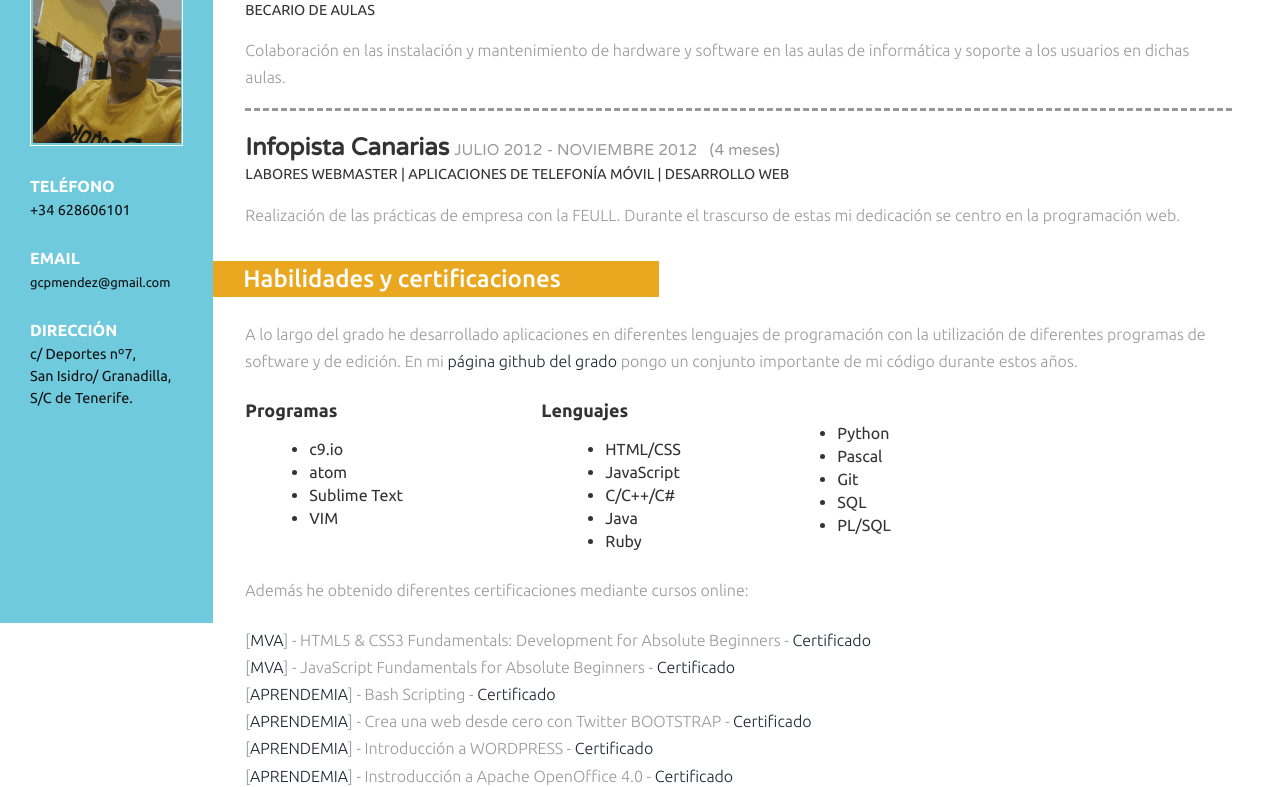
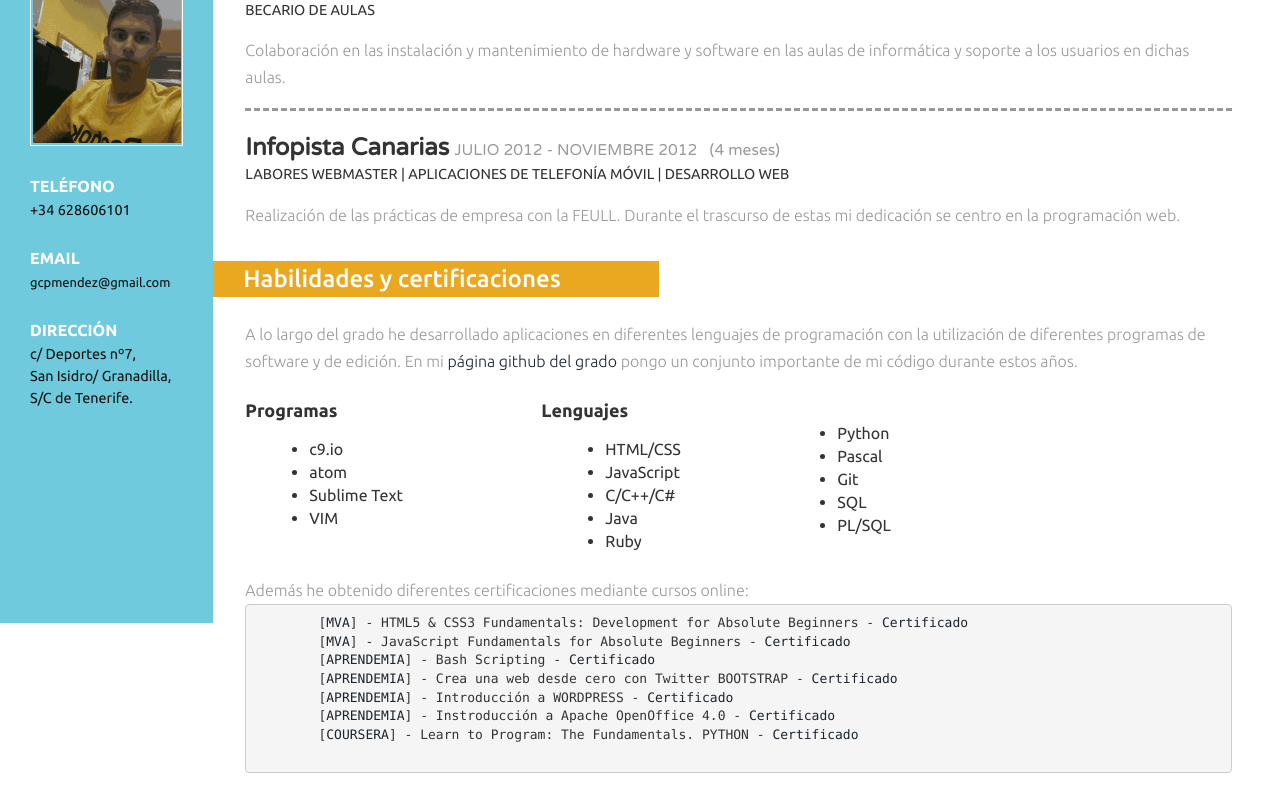
Before and after one commit to gcpmendez/CV, a plain HTML site: page index.html in a window 1280 px wide. Shown: the part 177-964 px from the top of the page. Drawn offline with Linux system fonts and the light colour scheme; files whose address does not match are found by name.

Commit message:
Actualizando index.html

```diff
--- a/index.html
+++ b/index.html
@@ -19,7 +19,6 @@ Smartphone Compatible web template, free webdesigns for Nokia, Samsung, LG, Sony
 <link href='http://fonts.googleapis.com/css?family=Ubuntu:300,400,500,700' rel='stylesheet' type='text/css'>
 <link href='http://fonts.googleapis.com/css?family=Varela+Round' rel='stylesheet' type='text/css'>
 <!-- start menu -->
-
 </head>
 <body>
 <!-- header -->
@@ -133,15 +132,15 @@ Smartphone Compatible web template, free webdesigns for Nokia, Samsung, LG, Sony
 
 			 </div>
 			  <div class="skill_info">
-			 <p>Además he obtenido diferentes certificaciones mediante cursos online:</p><br>
-			   <p style='font-size:100%' >[<a href="http://www.microsoftvirtualacademy.com/">MVA</a>] - HTML5 & CSS3 Fundamentals: Development for Absolute Beginners - <a href="Certificados/Certificate HTML5.pdf">Certificado</a> </p>
-    <p style='font-size:100%'>[<a href="http://www.microsoftvirtualacademy.com/">MVA</a>] - JavaScript Fundamentals for Absolute Beginners - <a href="Certificados/Certificate JS.pdf">Certificado</a> </p>
-    <p style='font-size:100%'>[<a href="https://aprendemia.com/">APRENDEMIA</a>] - Bash Scripting - <a href="Certificados/Certificado BASH.pdf">Certificado</a> </p>
-  <p style='font-size:100%'>[<a href="https://aprendemia.com/">APRENDEMIA</a>] - Crea una web desde cero con Twitter BOOTSTRAP - <a href="Certificados/Certificado BOOTSTRAP.pdf">Certificado</a> </p>
- <p style='font-size:100%'>[<a href="https://aprendemia.com/">APRENDEMIA</a>] - Introducción a WORDPRESS - <a href="Certificados/Certificado WORDPRESS.pdf">Certificado</a> </p>
-  <p style='font-size:100%'>[<a href="https://aprendemia.com/">APRENDEMIA</a>] - Instroducción a Apache OpenOffice 4.0 - <a href="Certificados/Certificado OFFICE.pdf">Certificado</a> </p>
- <p style='font-size:100%'>[<a href="https://www.coursera.org/">COURSERA</a>] - Learn to Program: The Fundamentals. PYTHON - <a href="Certificados/Certificado PYTHON.pdf">Certificado</a> </p>
-
+			 <p>Además he obtenido diferentes certificaciones mediante cursos online:</p>
+		 	<pre>	[<a href="http://www.microsoftvirtualacademy.com/">MVA</a>] - HTML5 & CSS3 Fundamentals: Development for Absolute Beginners - <a href="Certificados/Certificate HTML5.pdf">Certificado</a>
+	[<a href="http://www.microsoftvirtualacademy.com/">MVA</a>] - JavaScript Fundamentals for Absolute Beginners - <a href="Certificados/Certificate JS.pdf">Certificado</a>
+   	[<a href="https://aprendemia.com/">APRENDEMIA</a>] - Bash Scripting - <a href="Certificados/Certificado BASH.pdf">Certificado</a>
+   	[<a style='font-size:100%' href="https://aprendemia.com/">APRENDEMIA</a>] - Crea una web desde cero con Twitter BOOTSTRAP - <a href="Certificados/Certificado BOOTSTRAP.pdf">Certificado</a>
+   	[<a href="https://aprendemia.com/">APRENDEMIA</a>] - Introducción a WORDPRESS - <a href="Certificados/Certificado WORDPRESS.pdf">Certificado</a>
+   	[<a href="https://aprendemia.com/">APRENDEMIA</a>] - Instroducción a Apache OpenOffice 4.0 - <a href="Certificados/Certificado OFFICE.pdf">Certificado</a>
+   	[<a href="https://www.coursera.org/">COURSERA</a>] - Learn to Program: The Fundamentals. PYTHON - <a href="Certificados/Certificado PYTHON.pdf">Certificado</a>
+ 		</pre>
 			 </div>
 		 </div>
 		 <div class="education">
```
